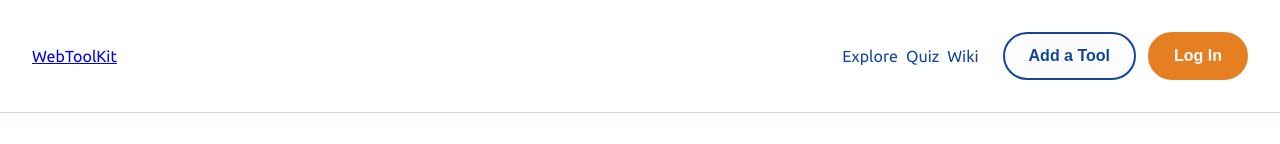
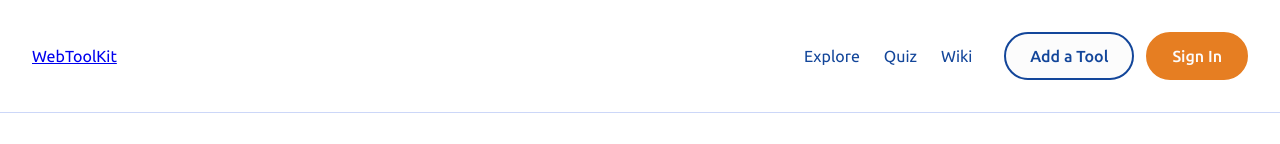
Before and after one commit to JosefinaTrojkarova/WebToolKit, a Nuxt app: page / in a window 1280 px wide. Shown: the top 144 px of the page. Built offline with nearby package versions, Linux system fonts and the light colour scheme.

Commit message:
fixed font in buttons, added padding to linls in nav

```diff
--- a/assets/styles/global.scss
+++ b/assets/styles/global.scss
@@ -36,11 +36,22 @@ $gray-400: #2E323A;
 $gray-500: #1A1C21;
 
 
+// Spacing
+$xs: 0.25rem;
+$s: 0.5rem;
+$m: 0.75rem;
+$l: 1rem;
+$xl: 1.5rem;
+$xxl: 2rem;
+
+
+
 // Fonts
 $font-headings: 'Kanit', sans-serif;
 $font-main: 'Ubuntu', sans-serif;
 
-div { // nejdemi selctnout HTML ani bod :(
+
+div {
     font-family: $font-main;
 }
 
@@ -48,12 +59,11 @@ div { // nejdemi selctnout HTML ani bod :(
 h1,
 h2,
 h3,
-h4
-{
-font-family: $font-headings;
-font-weight: 600;
-color: $primary-400;
-line-height: 120%;
+h4 {
+    font-family: $font-headings;
+    font-weight: 600;
+    color: $primary-400;
+    line-height: 120%;
 }
 
 h1 {
@@ -108,15 +118,6 @@ p {
 }
 
 
-// Spacing
-$xs: 0.25rem;
-$s: 0.5rem;
-$m: 0.75rem;
-$l: 1rem;
-$xl: 1.5rem;
-$xxl: 2rem;
-
-
 // Buttons
 .btn--primary--large {
     display: inline-flex;
@@ -130,13 +131,11 @@ $xxl: 2rem;
     background-color: $secondary-400;
     color: $system-white;
     cursor: pointer;
-    font-size: $l; // ???
-    font-weight: 700;
+    font-size: $l;
     border: 2px solid $secondary-400;
+    font-weight: 500;
 
-    &:hover {
-
-    }
+    &:hover {}
 }
 
 .btn--primary--small {
@@ -152,12 +151,10 @@ $xxl: 2rem;
     color: $system-white;
     cursor: pointer;
     font-size: $l;
-    font-weight: 700;
     border: 2px solid $secondary-400;
+    font-weight: 500;
 
-    &:hover {
-
-    }
+    &:hover {}
 }
 
 .btn--secondary--large {
@@ -172,13 +169,11 @@ $xxl: 2rem;
     background-color: $system-white;
     color: $primary-400;
     cursor: pointer;
-    font-size: $l; // ???
-    font-weight: 700;
+    font-size: $l;
     border: 2px solid $primary-400;
+    font-weight: 500;
 
-    &:hover {
-
-    }
+    &:hover {}
 }
 
 .btn--secondary--small {
@@ -194,12 +189,10 @@ $xxl: 2rem;
     color: $primary-400;
     cursor: pointer;
     font-size: $l;
-    font-weight: 700;
     border: 2px solid $primary-400;
+    font-weight: 500;
 
-    &:hover {
-
-    }
+    &:hover {}
 }
 
 // Fields (Inputs, Input+Icon, Search, Password, Text area)
--- a/assets/styles/reset.css
+++ b/assets/styles/reset.css
@@ -10,7 +10,7 @@ table, caption, tbody, tfoot, thead, tr, th, td,
 article, aside, canvas, details, embed,
 figure, figcaption, footer, header, hgroup,
 menu, nav, output, ruby, section, summary,
-time, mark, audio, video {
+time, mark, audio, video, button, input {
 	margin: 0;
 	padding: 0;
 	border: 0;
--- a/layouts/default.vue
+++ b/layouts/default.vue
@@ -19,7 +19,7 @@
                     <button class="btn btn--secondary--small">
                         <NuxtLink class="link" to="/wiki/contribute">Add a Tool</NuxtLink>
                     </button>
-                    <button class="btn btn--primary--small" @click="openModal">Log In</button>
+                    <button class="btn btn--primary--small" @click="openModal">Sign In</button>
                 </div>
                 <Modal :is-open="isModalOpen" @close="closeModal">
                     <LoginForm />
@@ -106,6 +106,10 @@ const { isModalOpen, openModal, closeModal } = useModal()
     flex: 1 0 auto; // pushing footer to the bottom
 }
 
+.nav__item {
+    padding: 8px;
+}
+
 // Navbar
 .layout__nav {
     display: flex;
```
